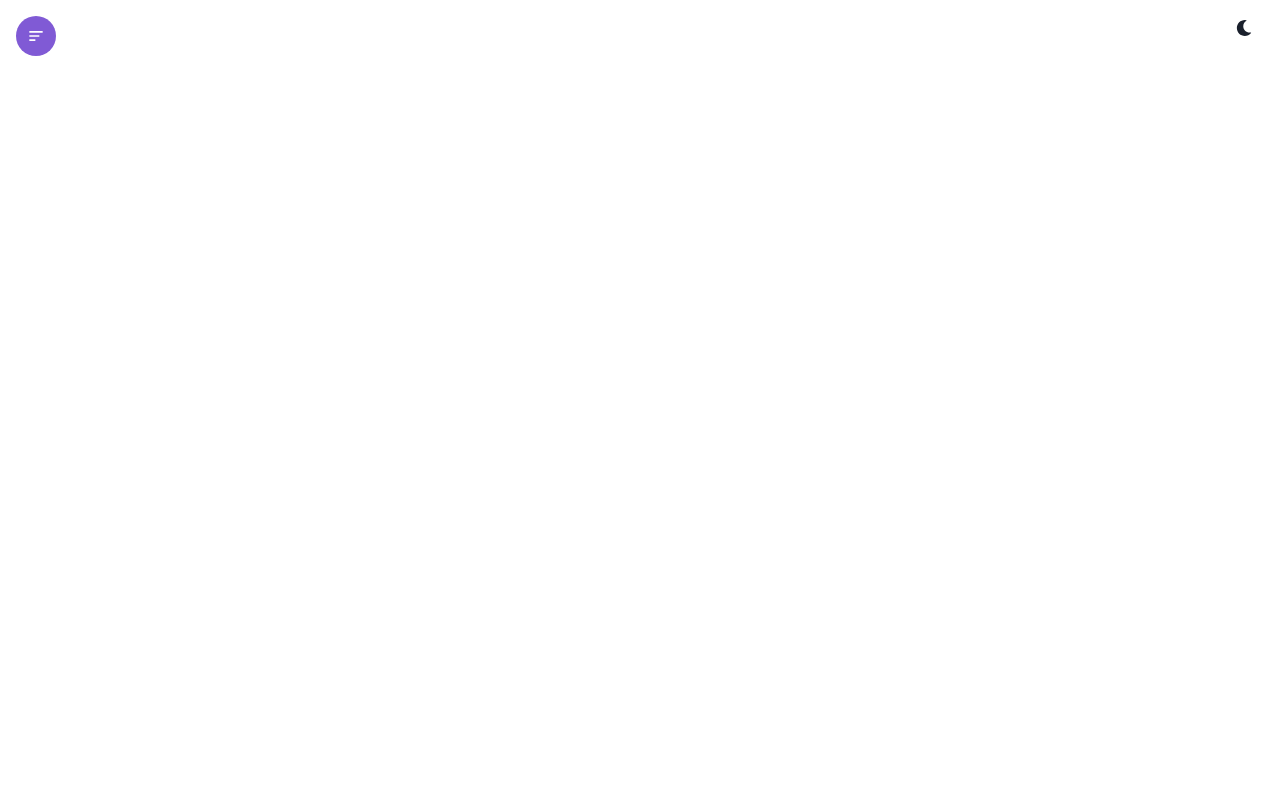
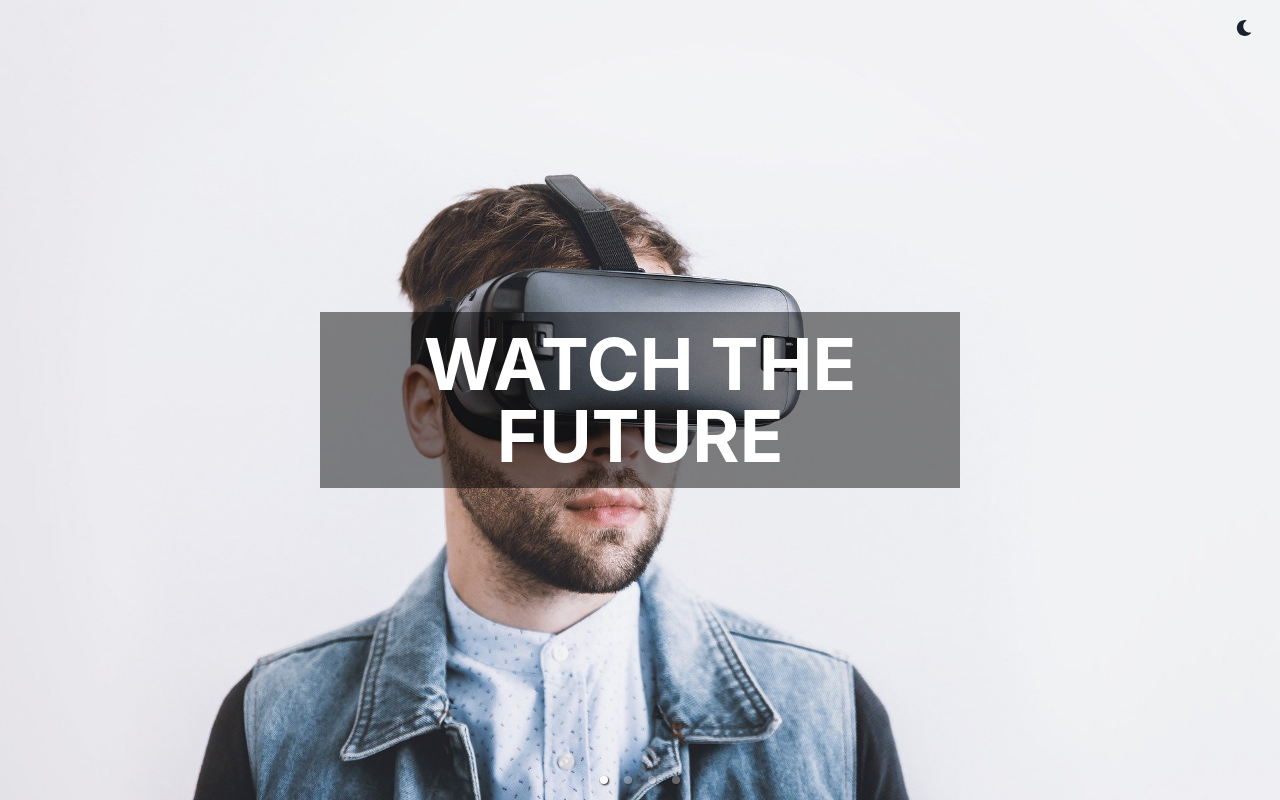
Before and after one commit to faisalCode10/React-video-Hub, a React (Create React App) app: page / in a window 1280 px wide. Before the commit this address had no page. Built offline with nearby package versions, Linux system fonts and the light colour scheme.

Commit message:
Home completed

```diff
--- a/src/App.js
+++ b/src/App.js
@@ -1,13 +1,14 @@
 import React from 'react'
 import {BrowserRouter as Router, Routes, Route} from 'react-router-dom'
 import Header from './Components/Header'
+import Home from './Components/Home'
 const App = () => {
   return (
     <div>
       <Router>
         <Header />
         <Routes>
-          <Route />
+          <Route path='/' element={<Home />}/>
         </Routes>
       </Router>
     </div>
--- /dev/null
+++ b/src/Components/Home.jsx
@@ -0,0 +1,68 @@
+import { Box, Heading, Image } from '@chakra-ui/react'
+import React from 'react'
+import {Carousel} from 'react-responsive-carousel'
+import 'react-responsive-carousel/lib/styles/carousel.min.css'
+import img1 from '../assets/1.jpg'
+import img2 from '../assets/2.jpg'
+import img3 from '../assets/3.jpg'
+import img4 from '../assets/4.jpg'
+// import img5 from '../assets/5.png'
+
+
+const headingOptions = {
+  pos: 'absolute',
+  left: '50%',
+  top: '50%',
+  transform: 'translate(-50%,-50%)',
+  textTransform: 'uppercase',
+  p: '4',
+  size: '4xl',
+};
+
+const Home = () => {
+  return (
+    <Box >
+    <MyCarousel />
+    </Box>
+  )
+}
+
+const MyCarousel = () => (
+  <Carousel
+    autoPlay
+    infiniteLoop
+    interval={1000}
+    showStatus={false}
+    showThumbs={false}
+    showArrows={false}
+  >
+    <Box w="full" h={'100vh'}>
+      <Image src={img1} h="full" w={'full'} objectFit={'cover'} />
+      <Heading bgColor={'blackAlpha.600'} color={'white'} {...headingOptions}>
+        Watch The Future
+      </Heading>
+    </Box>
+    <Box w="full" h={'100vh'}>
+      <Image src={img2} h="full" w={'full'} objectFit={'cover'} />
+      <Heading bgColor={'whiteAlpha.900'} color={'black'} {...headingOptions}>
+        Future is Gaming
+      </Heading>
+    </Box>
+
+    <Box w="full" h={'100vh'}>
+      <Image src={img3} h="full" w={'full'} objectFit={'cover'} />
+      <Heading bgColor={'whiteAlpha.600'} color={'black'} {...headingOptions}>
+        Gaming on Console
+      </Heading>
+    </Box>
+
+    <Box w="full" h={'100vh'}>
+      <Image src={img4} h="full" w={'full'} objectFit={'cover'} />
+      <Heading bgColor={'whiteAlpha.600'} color={'black'} {...headingOptions}>
+        Night life is cool
+      </Heading>
+    </Box>
+  </Carousel>
+);
+
+export default Home
```
